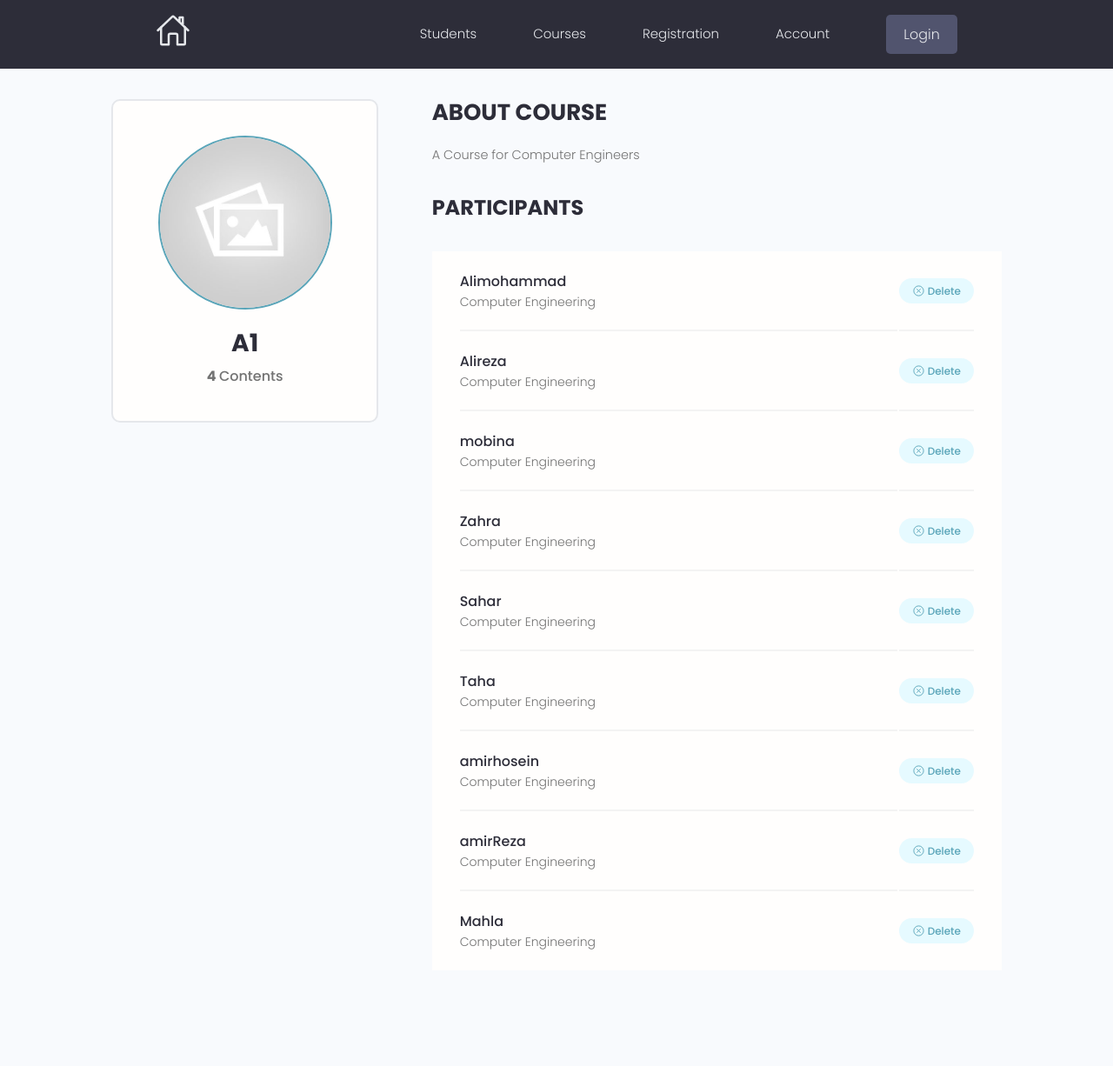
After one commit to AlirezaAhmadiHadi/Internet-Engineering, a Django app: page /course/3b1278e4-7aba-4431-b6e9-47843100e0db in a window 1280 px wide. The commit adds this page. Shown: the whole page at 87% size. Run offline with Django 3.2, Linux system fonts and the light colour scheme; data comes from the database, SQL or seed files in the repository.

Commit message:
Add course profile

```diff
--- /dev/null
+++ b/projects/templates/projects/Courses/Course-profile.html
@@ -0,0 +1,50 @@
+{% extends 'main.html' %}
+{% block content %}
+
+<!-- Main Section -->
+<main class="profile my-md">
+    <div class="container">
+        <div class="layout">
+            <div class="column column--1of3">
+                <div class="card text-center">
+                    <div class="card__body dev">
+                        <img class="avatar avatar--xl" src="{{Course.course_image.url}}" />
+                        <h2 class="dev__name">{{Course.name}}</h2>
+                        <p class="dev__title">
+                            <span style="font-weight: bold;">{{Contents.count}} </span>Contents
+                        </p>
+                    </div>
+                </div>
+            </div>
+            <div class="column column--2of3">
+                <div class="devInfo">
+                    <h3 class="devInfo__title">About Course</h3>
+                    <p class="devInfo__about">A Course for Computer Engineers</p>
+                </div>
+
+                <div class="settings">
+                    <h3 class="settings__title">Participants</h3>
+                </div>
+
+                <table class="settings__table">
+                    {% for student in Students %}
+                    <tr>
+                        <td class="settings__tableInfo">
+                            <h4>{{student.name}}</h4>
+                            <p>Computer Engineering</p>
+                        </td>
+                        <td class="settings__tableActions">
+                            <a class="tag tag--pill tag--main settings__btn" href="#">
+                                <ion-icon name="close-circle-outline" class="ion-icon_edit"></ion-icon>Delete
+                            </a>
+                        </td>
+                    </tr>
+                    {% endfor %}
+                </table>
+
+            </div>
+        </div>
+    </div>
+</main>
+
+{% endblock content %}
--- a/projects/templates/projects/Courses/Course_form.html
+++ b/projects/templates/projects/Courses/Course_form.html
@@ -8,7 +8,7 @@
                 <a class="backButton" href="{% url 'allCourses' %}">
                     <ion-icon name="chevron-back-outline"></ion-icon>
                 </a>
-                <h3 class="form-header--content">Add Courses</h3>
+                <h3 class="form-header--content">{{title}} Courses</h3>
             </div>
             <br>
 
@@ -22,7 +22,7 @@
                     {{field}}
                 </div>
                 {% endfor %}
-                <input class="btn btn--sub btn--lg  my-md" type="submit" value="Submit" />
+                <input class="btn btn--sub btn--lg  my-md" type="submit" value="Save" />
             </form>
         </div>
     </div>
--- a/projects/templates/projects/Courses/Courses.html
+++ b/projects/templates/projects/Courses/Courses.html
@@ -20,7 +20,7 @@
 				{% for course in Courses %}
 				<div class="column">
 					<div class="card project">
-						<a href="#" class="project">
+						<a href="{% url 'course-profile' course.id %}" class="project">
 							<img class="project__thumbnail" src="{{ course.course_image.url }}" alt="project thumbnail" />
 							<div class="card__body">
 								<h3 class="project__title">{{course.name}}</h3>
--- a/projects/templates/projects/Registrations/Registration_form.html
+++ b/projects/templates/projects/Registrations/Registration_form.html
@@ -16,7 +16,6 @@
                 {% csrf_token %}
 
                 {% for field in form %}
-                <!-- Input:Text -->
                 <div class="form__field">
                     <label for="formInput#text">{{field.label}}</label>
                     {{field}}
--- a/projects/templates/projects/Students/Student-profile.html
+++ b/projects/templates/projects/Students/Student-profile.html
@@ -28,7 +28,7 @@
 						{% for course in Courses %}
 						<div class="column">
 							<div class="card project">
-								<a href="#" class="project">
+								<a href="{% url 'course-profile' course.id %}" class="project">
 									<img class="project__thumbnail" src="{{ course.course_image.url }}"
 										alt="project thumbnail" />
 									<div class="card__body">
--- a/projects/templates/projects/Students/Student_form.html
+++ b/projects/templates/projects/Students/Student_form.html
@@ -8,7 +8,7 @@
                 <a class="backButton" href="{% url 'allStudents' %}">
                     <ion-icon name="chevron-back-outline"></ion-icon>
                 </a>
-                <h3 class="form-header--content">Add Student</h3>
+                <h3 class="form-header--content">{{title}} Student</h3>
             </div>
             <br>
 
@@ -22,7 +22,7 @@
                     {{field}}
                 </div>
                 {% endfor %}
-                <input class="btn btn--sub btn--lg  my-md" type="submit" value="Submit" />
+                <input class="btn btn--sub btn--lg  my-md" type="submit" value="Save" />
             </form>
         </div>
     </div>
--- a/projects/urls.py
+++ b/projects/urls.py
@@ -11,6 +11,7 @@ urlpatterns = [
     path('delete-student/<str:pk>', views.deleteStudent, name="deleteStudent"),
 
     path('courses', views.allCourses, name="allCourses"),
+    path('course/<str:pk>', views.courseProfile, name="course-profile"),
     path('create-course', views.createCourse, name="createCourse"),
     path('update-course/<str:pk>', views.updateCourse, name="updateCourse"),
     path('delete-course/<str:pk>', views.deleteCourse, name="deleteCourse"),
--- a/projects/views.py
+++ b/projects/views.py
@@ -37,7 +37,7 @@ def createStudent(request):
 
     context = {
         'form': form,
-        'title': 'Create',
+        'title': 'Add',
     }
     return render(request, 'projects/Students/Student_form.html', context)
 
@@ -85,6 +85,16 @@ def allCourses(request):
     context = {'Courses': Courses}
     return render(request, 'projects/Courses/Courses.html', context)
 
+def courseProfile(request, pk):
+    Course = course.objects.get(id=pk)
+    Students = []
+    for register in registration.objects.filter(courseID=pk):
+        Students.append(register.studentID)
+    Contents = Course.content.all()
+    context = {"Course": Course,
+               'Students': Students,
+               'Contents': Contents}
+    return render(request, "projects/Courses/Course-profile.html", context)
 
 def createCourse(request):
     form = CourseForm()
@@ -97,7 +107,7 @@ def createCourse(request):
 
     context = {
         'form': form,
-        'title': 'Create'
+        'title': 'Add'
     }
     return render(request, 'projects/Courses/Course_form.html', context)
 
@@ -157,7 +167,7 @@ def createContent(request):
 
     context = {
         'form': form,
-        'title': 'Create'
+        'title': 'Add'
     }
     return render(request, 'projects/Contents/Content_form.html', context)
 
```
Also changed, not shown: projects/templates/projects/Students/Students.html (+5 -2 lines).
